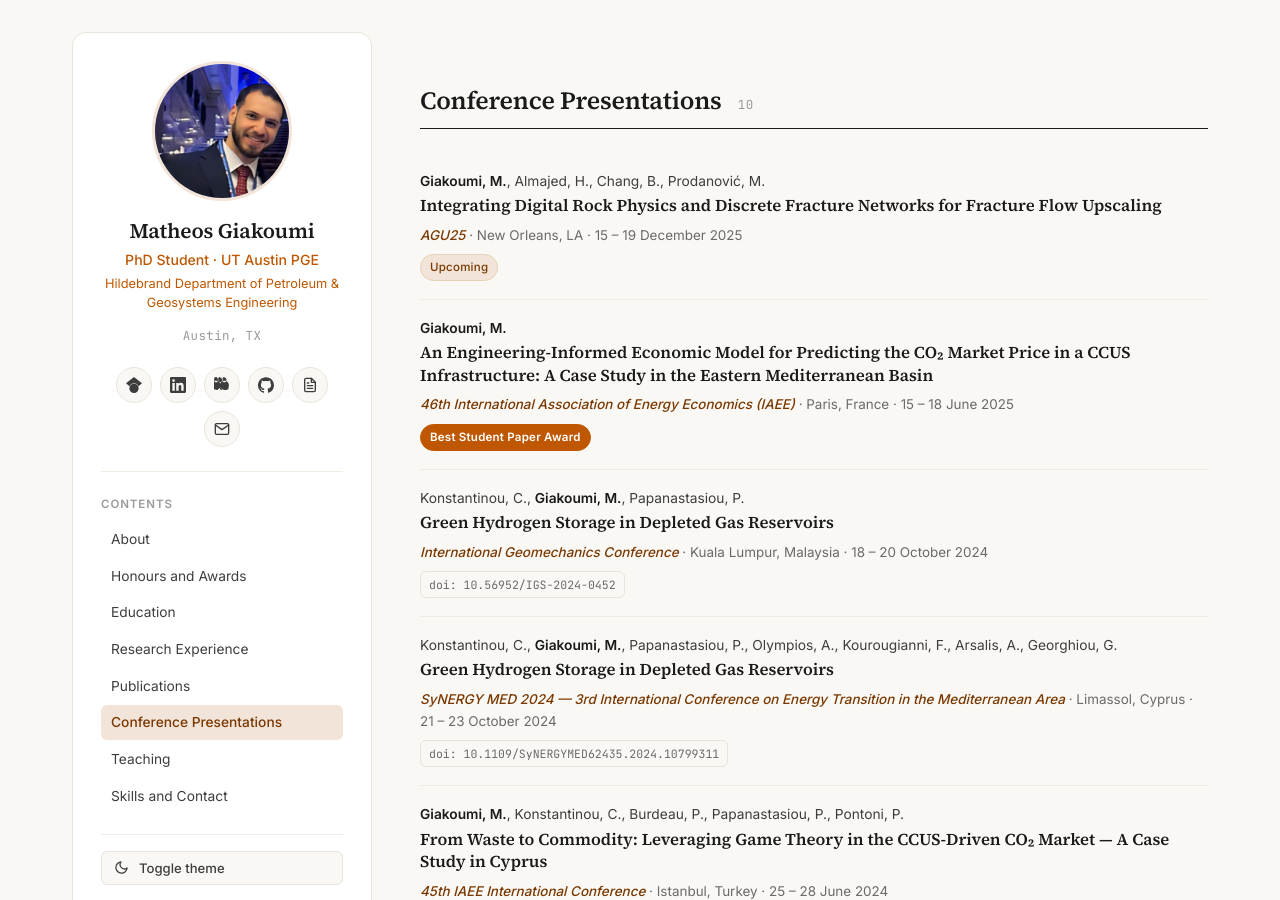
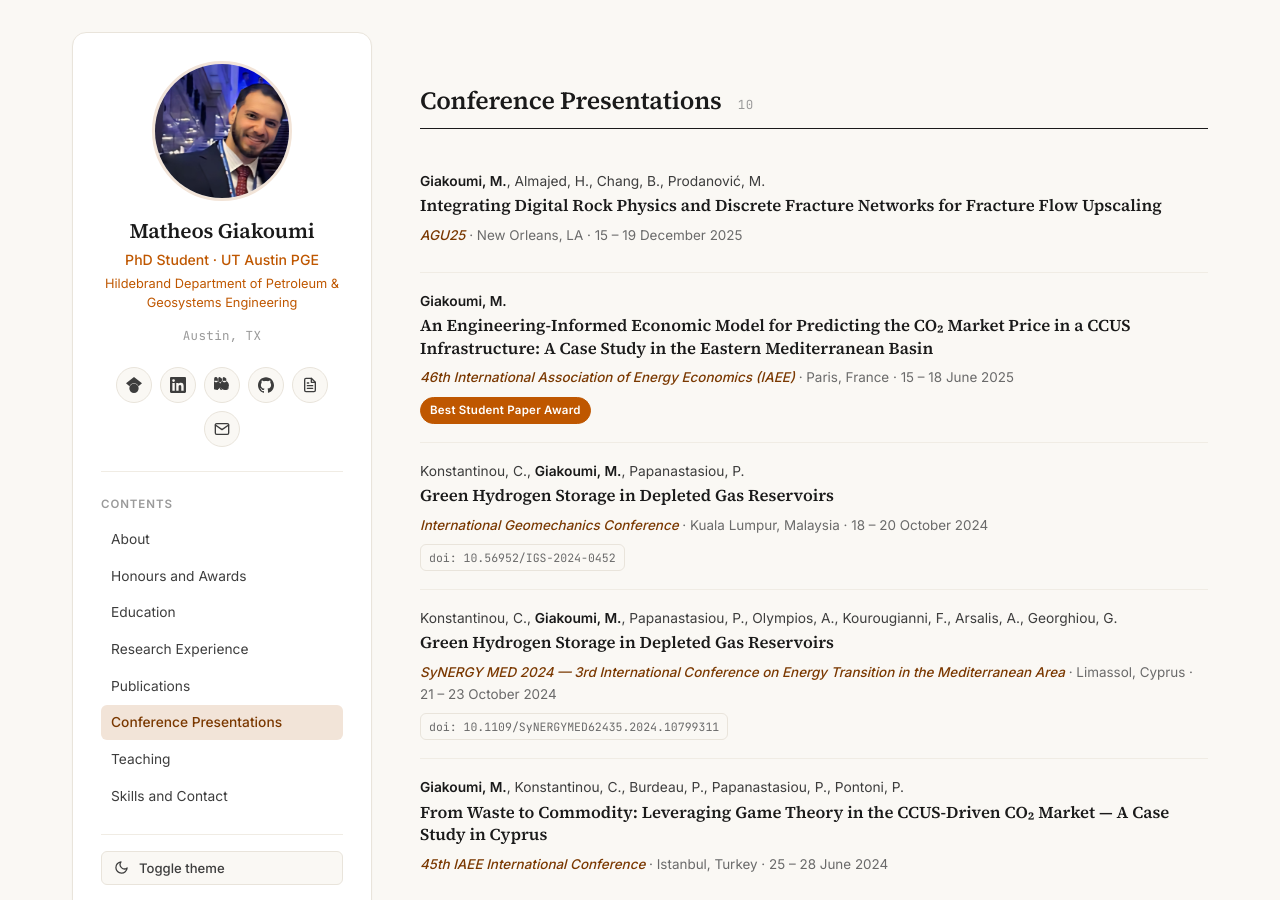
Before and after one commit to MatheosGiakoumi/matheosgiakoumi.github.io, a Jekyll site: the page built from index.md, in a window 1280 px wide and 900 px high, scrolled down 13165 px. Built offline with Jekyll 4.4.1, drawn with Linux system fonts in a browser that asks for light colours.

Commit message:
Update conferences.yml

```diff
--- a/_data/conferences.yml
+++ b/_data/conferences.yml
@@ -6,8 +6,7 @@
   venue: "AGU25"
   location: "New Orleans, LA"
   date: "15 – 19 December 2025"
-  url: "https://www.agu.org/annual-meeting"
-  status: upcoming
+  url: "https://scholar.google.com/citations?view_op=view_citation&hl=en&user=kuQiByUAAAAJ&sortby=pubdate&citation_for_view=kuQiByUAAAAJ:_FxGoFyzp5QC"
 
 - authors: "**Giakoumi, M.**"
   title: "An Engineering-Informed Economic Model for Predicting the CO₂ Market Price in a CCUS Infrastructure: A Case Study in the Eastern Mediterranean Basin"
```
